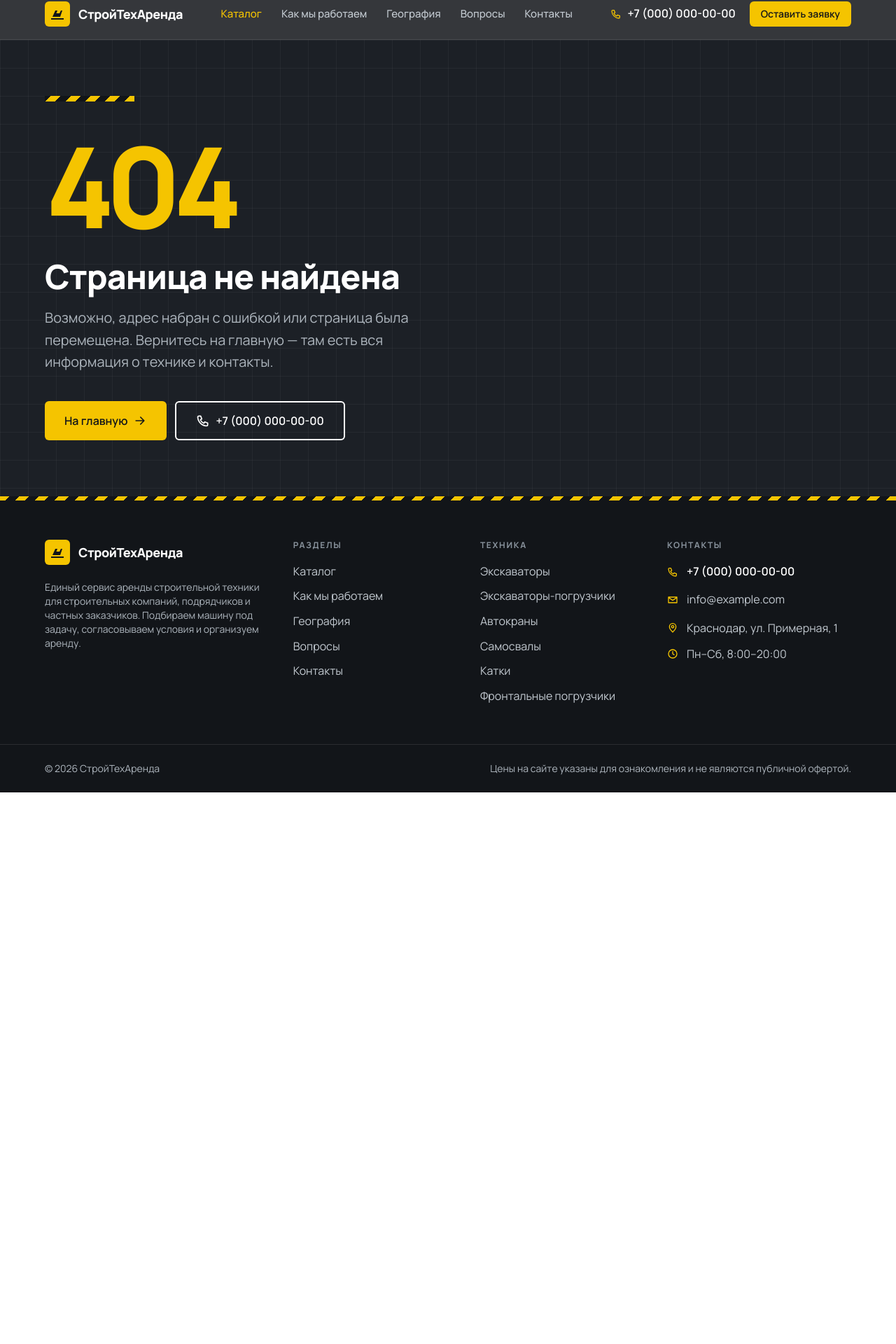
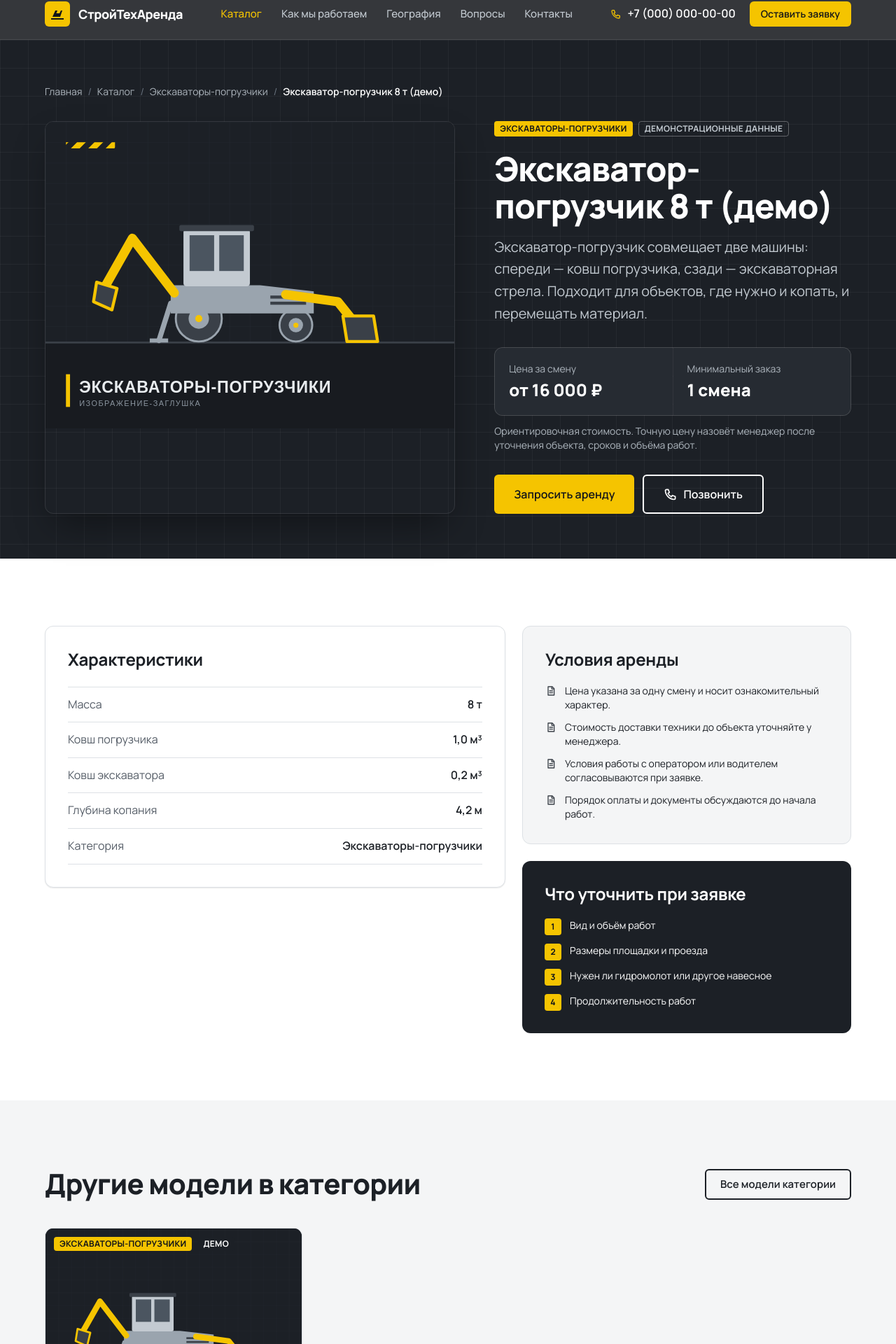
Before and after one commit to tsum323/TEHNIKA, a Next.js app: page /catalog/backhoe-loaders/backhoe-loader-8t/ in a window 1280 px wide. Before the commit this address had no page. Shown: the part 16-1936 px from the top of the page at 70% size. Before the commit the page ends 1148 px from the top, so only its background shows below. Built offline with nearby package versions, Linux system fonts and the light colour scheme.

Commit message:
Страницы отдельных машин, карточки ведут на них
Co-Authored-By: Claude Opus 5.5 <noreply@anthropic.com>
Claude-Session: https://claude.ai/code/session_01UuV7wbCPdRpt8h2pnoYK7X

```diff
--- /dev/null
+++ b/src/app/catalog/[category]/[id]/page.tsx
@@ -0,0 +1,183 @@
+import type { Metadata } from "next";
+import Image from "next/image";
+import { notFound } from "next/navigation";
+import { catalog } from "@/content/catalog";
+import { equipment, getCategory, getEquipment, getEquipmentByCategory } from "@/content/equipment";
+import { site } from "@/content/site";
+import { formatPrice, plural } from "@/lib/format";
+import { asset } from "@/lib/paths";
+import { categoryHref, routes } from "@/lib/routes";
+import { ContactCta } from "@/components/sections/ContactCta";
+import { Badge } from "@/components/ui/Badge";
+import { Breadcrumbs } from "@/components/ui/Breadcrumbs";
+import { ButtonLink } from "@/components/ui/Button";
+import { Container } from "@/components/ui/Container";
+import { EquipmentCard } from "@/components/ui/EquipmentCard";
+import { Icon } from "@/components/ui/Icon";
+import { Section } from "@/components/ui/Section";
+
+interface EquipmentPageProps {
+  params: Promise<{ category: string; id: string }>;
+}
+
+// Страницы создаются при сборке только для техники из src/content/equipment.ts.
+export const dynamicParams = false;
+
+export function generateStaticParams() {
+  return equipment.map((item) => ({ category: item.categoryId, id: item.id }));
+}
+
+export async function generateMetadata({ params }: EquipmentPageProps): Promise<Metadata> {
+  const { category, id } = await params;
+  const item = getEquipment(category, id);
+  if (!item) return {};
+  const specs = item.specs.map((spec) => `${spec.label.toLowerCase()} ${spec.value}`).join(", ");
+  return {
+    title: `${item.name} — аренда`,
+    description: `Аренда: ${item.name}. ${specs}. Цена от ${formatPrice(item.pricePerShift)} за смену.`,
+  };
+}
+
+/** Страница одной машины: фото, цена, все характеристики, условия и похожие модели. */
+export default async function EquipmentPage({ params }: EquipmentPageProps) {
+  const { category: categoryId, id } = await params;
+  const item = getEquipment(categoryId, id);
+  const category = getCategory(categoryId);
+  if (!item || !category) notFound();
+
+  const texts = catalog.equipment;
+  const others = getEquipmentByCategory(category.id).filter((other) => other.id !== item.id);
+  const shifts = `${item.minOrderShifts} ${plural(item.minOrderShifts, ["смена", "смены", "смен"])}`;
+  const description = item.description ?? category.intro[0];
+
+  return (
+    <>
+      <div className="surface-dark blueprint-grid bg-graphite-900 text-white">
+        <Container className="py-10 md:py-14 lg:py-16">
+          <Breadcrumbs
+            inverse
+            items={[
+              { label: "Главная", href: routes.home },
+              { label: "Каталог", href: routes.catalog },
+              { label: category.name, href: categoryHref(category.id) },
+              { label: item.name },
+            ]}
+          />
+
+          <div className="mt-8 grid gap-10 lg:grid-cols-[1.15fr_1fr] lg:gap-14">
+            <div className="overflow-hidden rounded-card border border-white/10 shadow-2xl shadow-black/40">
+              <Image
+                src={asset(item.image)}
+                alt={item.imageAlt}
+                width={800}
+                height={600}
+                priority
+                className="aspect-[4/3] h-auto w-full object-cover"
+              />
+            </div>
+
+            <div className="flex flex-col">
+              <div className="flex flex-wrap gap-2">
+                <Badge variant="signal">{category.name}</Badge>
+                {item.isDemo && <Badge variant="outline" className="border-white/30 text-steel-300">Демонстрационные данные</Badge>}
+              </div>
+              <h1 className="mt-5 text-h1 text-balance">{item.name}</h1>
+              <p className="mt-4 text-lead text-steel-300">{description}</p>
+
+              <dl className="mt-8 grid grid-cols-2 gap-px overflow-hidden rounded-card border border-white/10 bg-white/10">
+                <div className="bg-graphite-800 p-5">
+                  <dt className="text-sm text-muted-inverse">Цена за смену</dt>
+                  <dd className="mt-1 text-xl font-extrabold whitespace-nowrap sm:text-2xl">от {formatPrice(item.pricePerShift)}</dd>
+                </div>
+                <div className="bg-graphite-800 p-5">
+                  <dt className="text-sm text-muted-inverse">Минимальный заказ</dt>
+                  <dd className="mt-1 text-xl font-extrabold sm:text-2xl">{shifts}</dd>
+                </div>
+              </dl>
+              <p className="mt-3 text-sm text-muted-inverse">{texts.priceNote}</p>
+
+              <div className="mt-8 flex flex-col gap-3 sm:flex-row lg:mt-auto lg:pt-8">
+                <ButtonLink href="#contacts" size="lg">
+                  {texts.requestButton}
+                </ButtonLink>
+                <ButtonLink href={`tel:${site.contacts.phoneHref}`} variant="ghost" size="lg">
+                  <Icon name="phone" />
+                  {texts.callButton}
+                </ButtonLink>
+              </div>
+            </div>
+          </div>
+        </Container>
+      </div>
+
+      <Section aria-label={`${texts.specsTitle} и ${texts.termsTitle.toLowerCase()}`}>
+        <div className="grid gap-6 lg:grid-cols-[1.4fr_1fr] lg:items-start">
+          <div className="rounded-card border border-border bg-white p-6 shadow-card md:p-8">
+            <h2 className="text-h3">{texts.specsTitle}</h2>
+            <dl className="mt-6 divide-y divide-border border-y border-border">
+              {item.specs.map((spec) => (
+                <div key={spec.label} className="flex justify-between gap-6 py-3">
+                  <dt className="text-muted">{spec.label}</dt>
+                  <dd className="text-right font-semibold">{spec.value}</dd>
+                </div>
+              ))}
+              <div className="flex justify-between gap-6 py-3">
+                <dt className="text-muted">Категория</dt>
+                <dd className="text-right font-semibold">{category.name}</dd>
+              </div>
+            </dl>
+          </div>
+
+          <div className="flex flex-col gap-6">
+            <div className="rounded-card border border-border bg-surface p-6 md:p-8">
+              <h2 className="text-h3">{texts.termsTitle}</h2>
+              <ul className="mt-5 flex flex-col gap-3">
+                {texts.terms.map((term) => (
+                  <li key={term} className="flex items-start gap-3 text-sm">
+                    <Icon name="document" className="mt-0.5 size-4 shrink-0 text-graphite-700" />
+                    {term}
+                  </li>
+                ))}
+              </ul>
+            </div>
+            <div className="surface-dark rounded-card bg-graphite-900 p-6 text-white md:p-8">
+              <h2 className="text-h3">{catalog.category.checklistTitle}</h2>
+              <ol className="mt-5 flex flex-col gap-3">
+                {category.requestChecklist.map((point, index) => (
+                  <li key={point} className="flex items-start gap-3 text-sm">
+                    <span className="flex size-6 shrink-0 items-center justify-center rounded-sm bg-signal text-xs font-bold text-graphite-950">
+                      {index + 1}
+                    </span>
+                    {point}
+                  </li>
+                ))}
+              </ol>
+            </div>
+          </div>
+        </div>
+      </Section>
+
+      {others.length > 0 && (
+        <Section tone="light" aria-labelledby="other-models-title">
+          <div className="mb-10 flex flex-col gap-4 sm:flex-row sm:items-end sm:justify-between">
+            <h2 id="other-models-title" className="text-h2">
+              {texts.otherModelsTitle}
+            </h2>
+            <ButtonLink href={categoryHref(category.id)} variant="ghost" className="self-start sm:self-auto">
+              {texts.backToCategory}
+            </ButtonLink>
+          </div>
+          <ul className="grid gap-5 sm:grid-cols-2 lg:grid-cols-3 lg:gap-6">
+            {others.map((other) => (
+              <li key={other.id}>
+                <EquipmentCard item={other} />
+              </li>
+            ))}
+          </ul>
+        </Section>
+      )}
+
+      <ContactCta />
+    </>
+  );
+}
--- a/src/app/catalog/[category]/page.tsx
+++ b/src/app/catalog/[category]/page.tsx
@@ -84,7 +84,7 @@ export default async function CategoryPage({ params }: CategoryPageProps) {
         <ul className="grid gap-5 sm:grid-cols-2 lg:grid-cols-3 lg:gap-6">
           {items.map((item) => (
             <li key={item.id}>
-              <EquipmentCard item={item} href="#contacts" maxSpecs={item.specs.length} />
+              <EquipmentCard item={item} maxSpecs={item.specs.length} />
             </li>
           ))}
         </ul>
--- a/src/components/catalog/SpecsTable.tsx
+++ b/src/components/catalog/SpecsTable.tsx
@@ -1,4 +1,6 @@
+import Link from "next/link";
 import { formatPrice, plural } from "@/lib/format";
+import { equipmentHref } from "@/lib/routes";
 import type { Equipment } from "@/types/equipment";
 
 interface SpecsTableProps {
@@ -37,7 +39,9 @@ export function SpecsTable({ items, caption }: SpecsTableProps) {
             </th>
             {items.map((item) => (
               <th key={item.id} scope="col" className="px-5 py-4 font-bold">
-                {item.name}
+                <Link href={equipmentHref(item)} className="underline decoration-white/30 underline-offset-4 hover:decoration-signal">
+                  {item.name}
+                </Link>
               </th>
             ))}
           </tr>
--- a/src/components/ui/EquipmentCard.tsx
+++ b/src/components/ui/EquipmentCard.tsx
@@ -1,43 +1,49 @@
 import Image from "next/image";
+import Link from "next/link";
+import { catalog } from "@/content/catalog";
 import { getCategory } from "@/content/equipment";
 import { formatPrice, plural } from "@/lib/format";
 import { asset } from "@/lib/paths";
-import { routes } from "@/lib/routes";
+import { equipmentHref } from "@/lib/routes";
 import type { Equipment } from "@/types/equipment";
 import { Badge } from "./Badge";
 import { ButtonLink } from "./Button";
 
 interface EquipmentCardProps {
   item: Equipment;
-  /** Куда ведёт кнопка «Запросить аренду» — к блоку контактов. */
-  href?: string;
   /** Сколько характеристик показать (по умолчанию 3). */
   maxSpecs?: number;
 }
 
-/** Карточка единицы техники: изображение, характеристики, цена и кнопка. */
-export function EquipmentCard({ item, href = routes.contacts, maxSpecs = 3 }: EquipmentCardProps) {
+/** Карточка единицы техники: изображение, характеристики, цена и ссылка на страницу машины. */
+export function EquipmentCard({ item, maxSpecs = 3 }: EquipmentCardProps) {
   const category = getCategory(item.categoryId);
+  const href = equipmentHref(item);
   const shifts = `${item.minOrderShifts} ${plural(item.minOrderShifts, ["смена", "смены", "смен"])}`;
 
   return (
     <article className="group flex h-full flex-col overflow-hidden rounded-card border border-border bg-white shadow-card transition-shadow duration-200 hover:shadow-card-hover">
-      <div className="relative aspect-[4/3] overflow-hidden bg-graphite-900">
+      {/* Картинка тоже ведёт на страницу машины; для клавиатуры и скринридеров достаточно ссылки в заголовке */}
+      <Link href={href} tabIndex={-1} aria-hidden="true" className="relative block aspect-[4/3] overflow-hidden bg-graphite-900">
         <Image
           src={asset(item.image)}
-          alt={item.imageAlt}
+          alt=""
           width={800}
           height={600}
           className="size-full object-cover transition-transform duration-300 ease-out group-hover:scale-[1.03]"
         />
-        <div className="absolute top-3 left-3 flex flex-wrap gap-2">
+        <span className="absolute top-3 left-3 flex flex-wrap gap-2">
           {category && <Badge variant="signal">{category.name}</Badge>}
           {item.isDemo && <Badge variant="dark">Демо</Badge>}
-        </div>
-      </div>
+        </span>
+      </Link>
 
       <div className="flex flex-1 flex-col p-5 sm:p-6">
-        <h3 className="text-h3">{item.name}</h3>
+        <h3 className="text-h3">
+          <Link href={href} className="transition-colors hover:text-graphite-600">
+            {item.name}
+          </Link>
+        </h3>
 
         <dl className="mt-4 divide-y divide-border border-y border-border text-sm">
           {item.specs.slice(0, maxSpecs).map((spec) => (
@@ -55,8 +61,8 @@ export function EquipmentCard({ item, href = routes.contacts, maxSpecs = 3 }: Eq
             <span className="text-sm text-muted">/ смена</span>
           </p>
           <p className="mt-1 text-sm text-muted">Минимальный заказ: {shifts}</p>
-          <ButtonLink href={href} variant="secondary" fullWidth className="mt-5">
-            Запросить аренду
+          <ButtonLink href={href} variant="secondary" fullWidth className="mt-5" aria-label={`${catalog.equipment.detailsButton}: ${item.name}`}>
+            {catalog.equipment.detailsButton}
           </ButtonLink>
         </div>
       </div>
```
